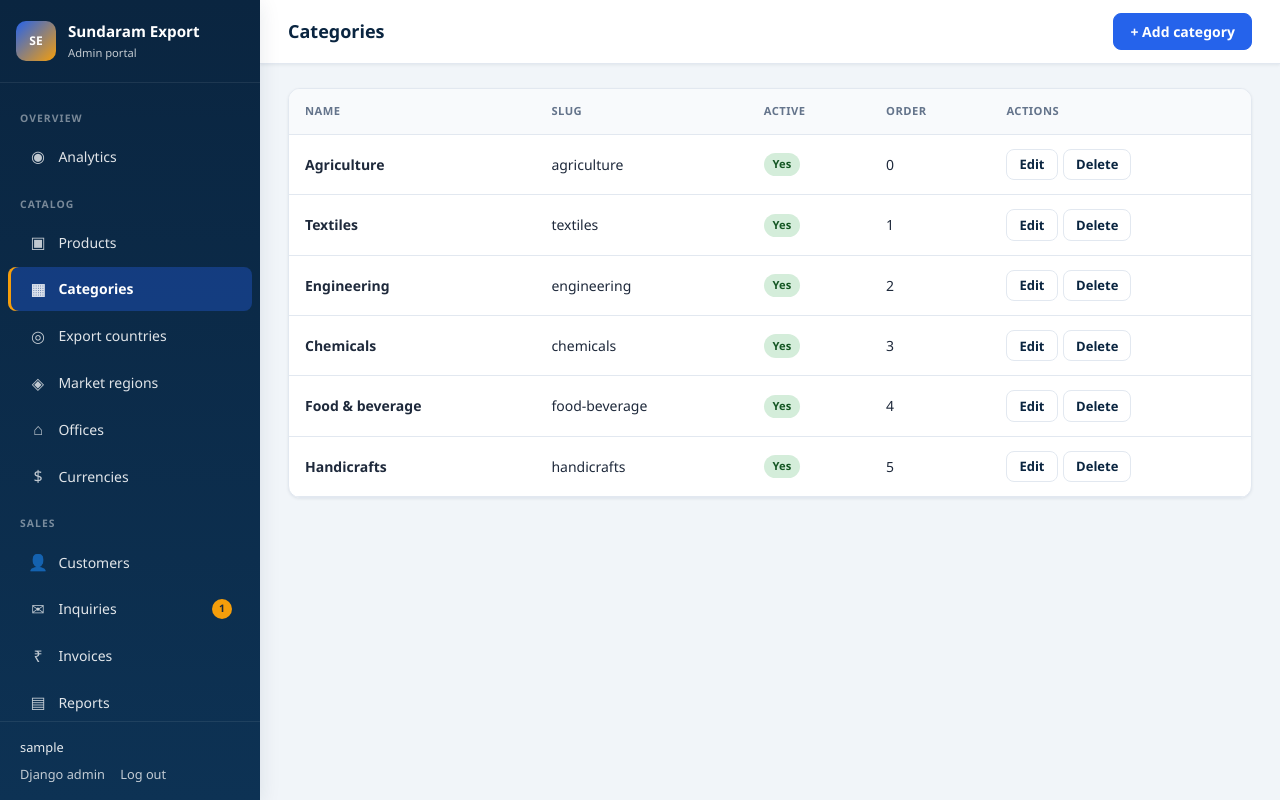
After one commit to leelija-dev/sundaram-export, a Django app: page /desk/categories/ in a window 1280 px wide. The commit adds this page. Run offline with Django 5.2, Linux system fonts and the light colour scheme; a user stored in the database is signed in; data comes from the database, SQL or seed files in the repository; tables that the repository leaves empty hold one stand-in row (values such as "Sample post").

Commit message:
Added Product category and currency master and changes  all the relavent issues

```diff
--- a/backend/catalog/admin.py
+++ b/backend/catalog/admin.py
@@ -7,8 +7,10 @@ from .models import ExportCountry, MarketRegion, Office, Product
 class ProductAdmin(admin.ModelAdmin):
     list_display = ("title", "category", "is_published", "sort_order")
     list_filter = ("category", "is_published")
-    search_fields = ("title", "slug")
+    search_fields = ("title", "slug", "category__name")
     prepopulated_fields = {"slug": ("title",)}
+    raw_id_fields = ("category",)
+    autocomplete_fields = ("category",)
 
 
 @admin.register(ExportCountry)
--- a/backend/catalog/serializers.py
+++ b/backend/catalog/serializers.py
@@ -4,6 +4,8 @@ from .models import ExportCountry, MarketRegion, Office, Product
 
 
 class ProductListSerializer(serializers.ModelSerializer):
+    category = serializers.SlugField(source="category.slug", read_only=True)
+
     class Meta:
         model = Product
         fields = [
--- a/backend/desk/urls.py
+++ b/backend/desk/urls.py
@@ -6,6 +6,11 @@ from . import views
 app_name = "desk"
 
 urlpatterns = [
+    # Categories
+    path("categories/", views.CategoryListView.as_view(), name="category_list"),
+    path("categories/add/", views.CategoryCreateView.as_view(), name="category_add"),
+    path("categories/<int:pk>/edit/", views.CategoryUpdateView.as_view(), name="category_edit"),
+    path("categories/<int:pk>/delete/", views.CategoryDeleteView.as_view(), name="category_delete"),
     # Currencies
     path("currencies/", views.CurrencyListView.as_view(), name="currency_list"),
     path("currencies/add/", views.CurrencyCreateView.as_view(), name="currency_add"),
--- a/backend/desk/views.py
+++ b/backend/desk/views.py
@@ -20,9 +20,10 @@ from documents.models import ExportReport, Invoice
 from documents.services import generate_report_data
 from inquiries.models import Inquiry
 
-from master.models import Currency
+from master.models import Category, Currency
 
 from .forms import (
+    CategoryForm,
     CurrencyForm,
     CustomerForm,
     ExportCountryForm,
@@ -600,6 +601,62 @@ class InvoiceDeleteView(DeskMixin, DeskSuccessMessageMixin, DeleteView):
         return ctx
 
 
+# ——— Categories ———
+
+class CategoryListView(DeskMixin, ListView):
+    model = Category
+    template_name = "desk/category_list.html"
+    context_object_name = "items"
+    paginate_by = 25
+
+    def get_context_data(self, **kwargs):
+        ctx = super().get_context_data(**kwargs)
+        ctx["nav_section"] = "categories"
+        ctx["page_title"] = "Categories"
+        return ctx
+
+
+class CategoryCreateView(DeskMixin, DeskSuccessMessageMixin, CreateView):
+    model = Category
+    form_class = CategoryForm
+    template_name = "desk/form.html"
+    success_url = reverse_lazy("desk:category_list")
+    success_message = "Category added."
+
+    def get_context_data(self, **kwargs):
+        ctx = super().get_context_data(**kwargs)
+        ctx["nav_section"] = "categories"
+        ctx["page_title"] = "Add category"
+        return ctx
+
+
+class CategoryUpdateView(DeskMixin, DeskSuccessMessageMixin, UpdateView):
+    model = Category
+    form_class = CategoryForm
+    template_name = "desk/form.html"
+    success_url = reverse_lazy("desk:category_list")
+    success_message = "Category updated."
+
+    def get_context_data(self, **kwargs):
+        ctx = super().get_context_data(**kwargs)
+        ctx["nav_section"] = "categories"
+        ctx["page_title"] = f"Edit: {self.object.name}"
+        return ctx
+
+
+class CategoryDeleteView(DeskMixin, DeskSuccessMessageMixin, DeleteView):
+    model = Category
+    template_name = "desk/confirm_delete.html"
+    success_url = reverse_lazy("desk:category_list")
+
+    def get_context_data(self, **kwargs):
+        ctx = super().get_context_data(**kwargs)
+        ctx["nav_section"] = "categories"
+        ctx["page_title"] = "Delete category"
+        ctx["cancel_url"] = reverse("desk:category_list")
+        return ctx
+
+
 # ——— Currencies ———
 
 class CurrencyListView(DeskMixin, ListView):
--- a/backend/master/models.py
+++ b/backend/master/models.py
@@ -15,3 +15,19 @@ class Currency(models.Model):
 
     def __str__(self):
         return f"{self.code} — {self.name}"
+
+
+class Category(models.Model):
+    name = models.CharField(max_length=64, unique=True, verbose_name="Category name")
+    slug = models.SlugField(max_length=64, unique=True)
+    description = models.TextField(blank=True, verbose_name="Description")
+    is_active = models.BooleanField(default=True, verbose_name="Active")
+    sort_order = models.PositiveIntegerField(default=0)
+
+    class Meta:
+        ordering = ["sort_order", "name"]
+        verbose_name = "Category"
+        verbose_name_plural = "Categories"
+
+    def __str__(self):
+        return self.name
--- a/backend/templates/desk/base.html
+++ b/backend/templates/desk/base.html
@@ -30,6 +30,9 @@
         <span class="se-nav-label">Catalog</span>
         <a href="{% url 'desk:product_list' %}" class="se-nav-link {% if nav_section == 'products' %}active{% endif %}">
           <span class="se-nav-icon">▣</span> Products
+        </a>
+        <a href="{% url 'desk:category_list' %}" class="se-nav-link {% if nav_section == 'categories' %}active{% endif %}">
+          <span class="se-nav-icon">▦</span> Categories
         </a>
         <a href="{% url 'desk:country_list' %}" class="se-nav-link {% if nav_section == 'countries' %}active{% endif %}">
           <span class="se-nav-icon">◎</span> Export countries
--- /dev/null
+++ b/backend/templates/desk/category_list.html
@@ -0,0 +1,31 @@
+{% extends "desk/base.html" %}
+{% block topbar_actions %}<a href="{% url 'desk:category_add' %}" class="se-btn se-btn-primary">+ Add category</a>{% endblock %}
+{% block content %}
+<div class="se-card">
+  <div class="se-table-wrap">
+    <table class="se-table se-table-cards">
+      <thead>
+        <tr><th>Name</th><th>Slug</th><th>Active</th><th>Order</th><th>Actions</th></tr>
+      </thead>
+      <tbody>
+        {% for item in items %}
+        <tr>
+          <td data-label="Name"><strong>{{ item.name }}</strong></td>
+          <td data-label="Slug">{{ item.slug }}</td>
+          <td data-label="Active">{% if item.is_active %}<span class="se-badge se-badge-draft" style="background:#d4edda;color:#155724">Yes</span>{% else %}<span class="se-badge se-badge-cancelled">No</span>{% endif %}</td>
+          <td data-label="Order">{{ item.sort_order }}</td>
+          <td data-label="Actions">
+            <div class="se-actions">
+              <a href="{% url 'desk:category_edit' item.pk %}" class="se-btn se-btn-sm se-btn-secondary">Edit</a>
+              <a href="{% url 'desk:category_delete' item.pk %}" class="se-btn se-btn-sm se-btn-secondary">Delete</a>
+            </div>
+          </td>
+        </tr>
+        {% empty %}
+        <tr><td colspan="5" class="se-empty">No categories yet. <a href="{% url 'desk:category_add' %}">Add one</a></td></tr>
+        {% endfor %}
+      </tbody>
+    </table>
+  </div>
+</div>
+{% endblock %}
--- a/backend/templates/desk/product_list.html
+++ b/backend/templates/desk/product_list.html
@@ -11,7 +11,7 @@
         {% for item in items %}
         <tr>
           <td data-label="Title"><strong>{{ item.title }}</strong><br><small>{{ item.slug }}</small></td>
-          <td data-label="Category">{{ item.get_category_display }}</td>
+          <td data-label="Category">{{ item.category.name|default:"—" }}</td>
           <td data-label="HS code">{{ item.hs_code|default:"—" }}</td>
           <td data-label="Published">{% if item.is_published %}Yes{% else %}No{% endif %}</td>
           <td data-label="Actions">
```
Also changed, not shown: backend/catalog/models.py (+8 -9 lines), backend/desk/forms.py (+14 -1 lines), backend/master/admin.py (+10 -1 lines), backend/catalog/migrations/0004_seed_categories_and_convert_fk.py (added), backend/master/migrations/0003_category.py (added), 1 other file.
